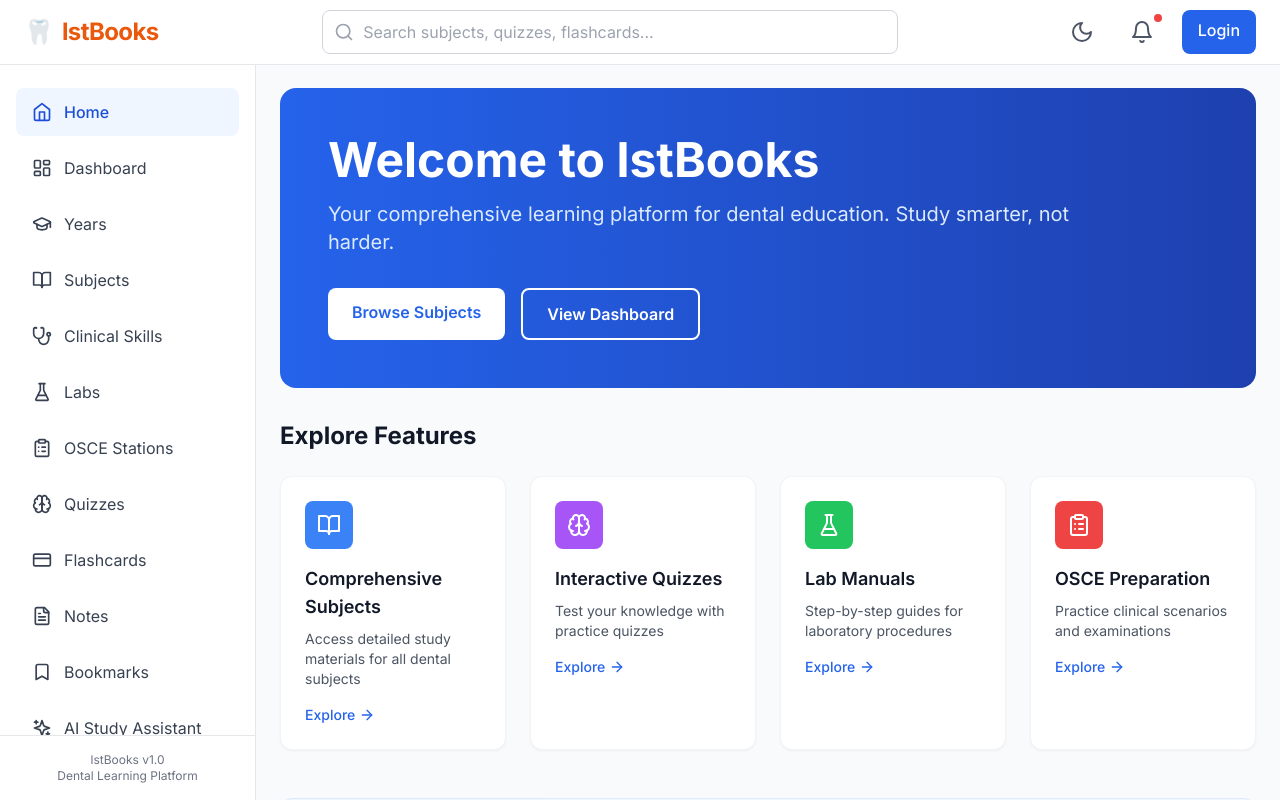
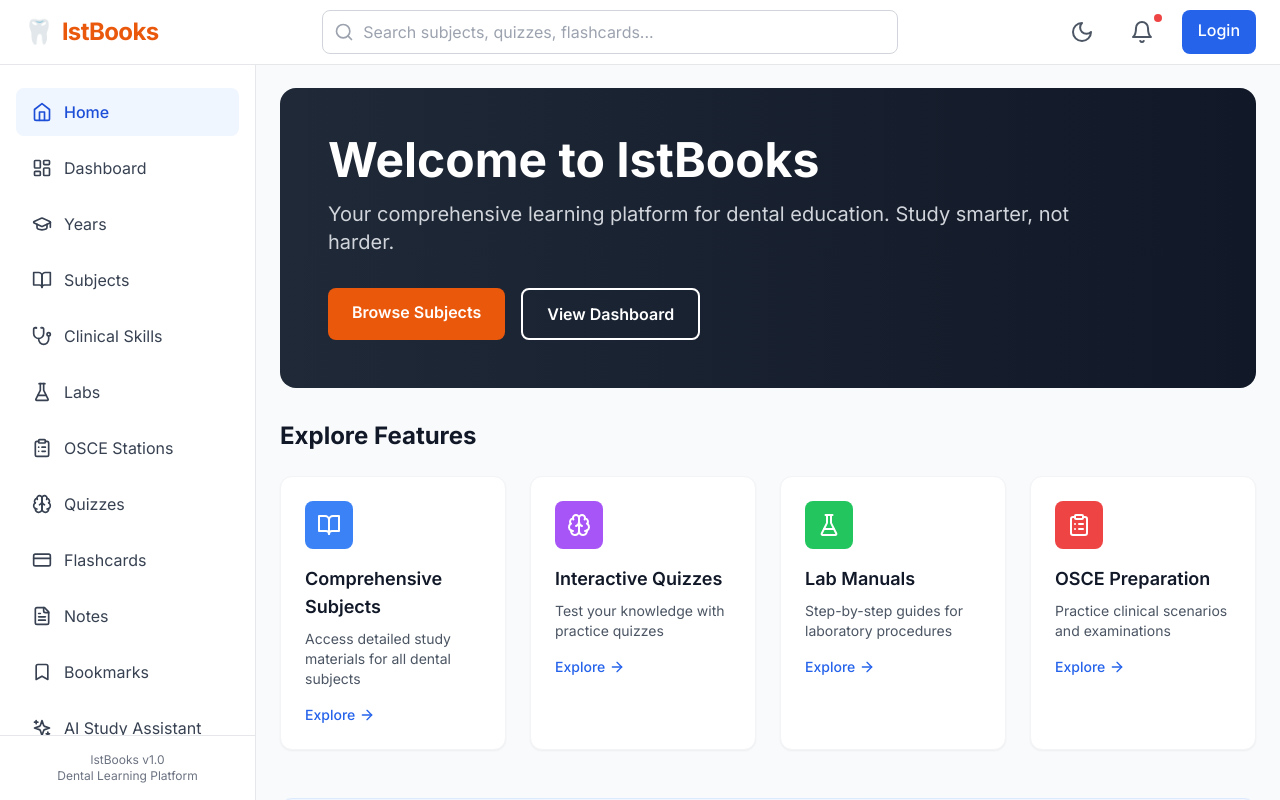
Before and after one commit to raiddubai1/lstbooks-frontend, a React (Vite) app: page / in a window 1280 px wide. Shown: the top 800 px of the page. Built offline with nearby package versions, Linux system fonts and the light colour scheme; no server answers.

Commit message:
Update hero section: Change from blue to dark gray gradient background

```diff
--- a/src/pages/Home.jsx
+++ b/src/pages/Home.jsx
@@ -36,19 +36,19 @@ const Home = () => {
   return (
     <div>
       {/* Hero Section */}
-      <div className="bg-gradient-to-r from-primary-600 to-primary-800 rounded-2xl p-12 text-white mb-8">
+      <div className="bg-gradient-to-r from-gray-800 to-gray-900 rounded-2xl p-12 text-white mb-8">
         <div className="max-w-3xl">
           <h1 className="text-4xl md:text-5xl font-bold mb-4">
             Welcome to lstBooks
           </h1>
-          <p className="text-xl mb-8 text-primary-100">
+          <p className="text-xl mb-8 text-gray-300">
             Your comprehensive learning platform for dental education. Study smarter, not harder.
           </p>
           <div className="flex gap-4">
-            <Link to="/subjects" className="bg-white text-primary-600 px-6 py-3 rounded-lg font-semibold hover:bg-primary-50 transition-colors">
+            <Link to="/subjects" className="bg-orange-600 text-white px-6 py-3 rounded-lg font-semibold hover:bg-orange-700 transition-colors">
               Browse Subjects
             </Link>
-            <Link to="/dashboard" className="border-2 border-white text-white px-6 py-3 rounded-lg font-semibold hover:bg-white hover:text-primary-600 transition-colors">
+            <Link to="/dashboard" className="border-2 border-white text-white px-6 py-3 rounded-lg font-semibold hover:bg-white hover:text-gray-900 transition-colors">
               View Dashboard
             </Link>
           </div>
```
